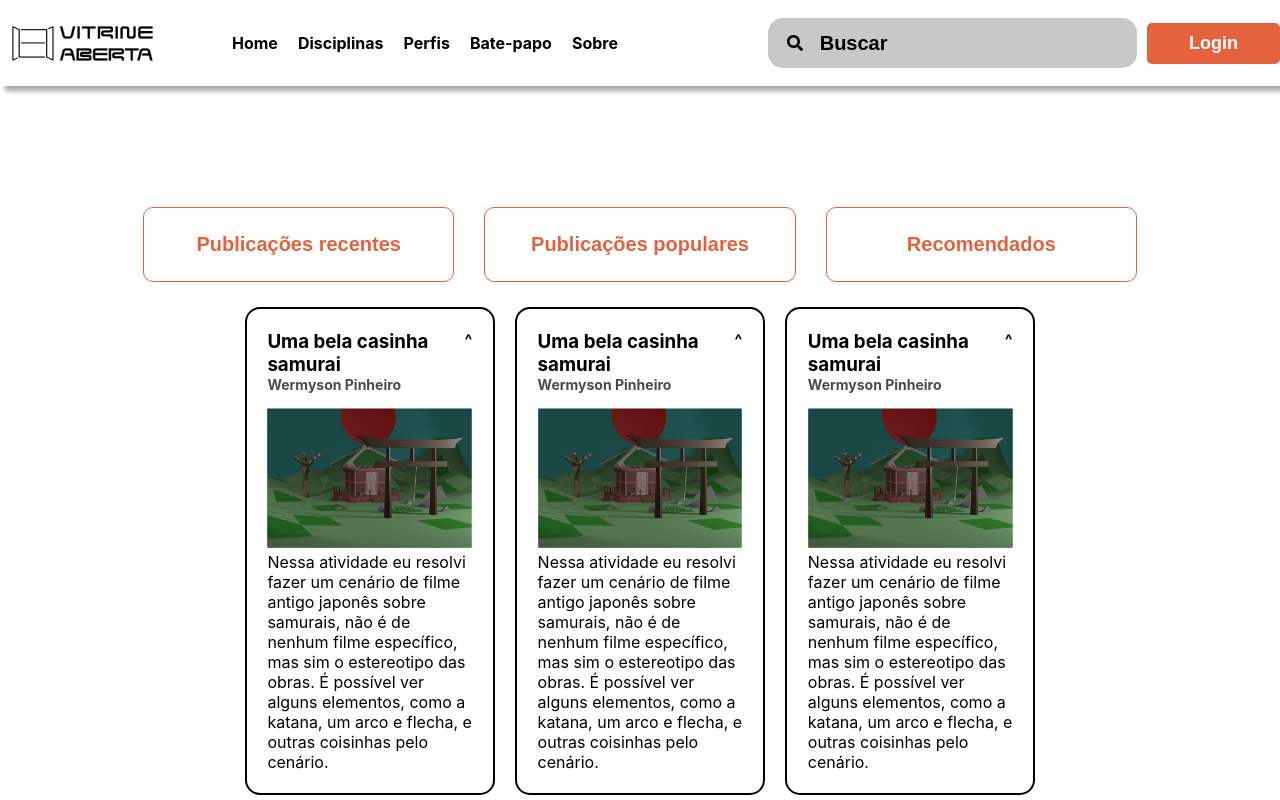
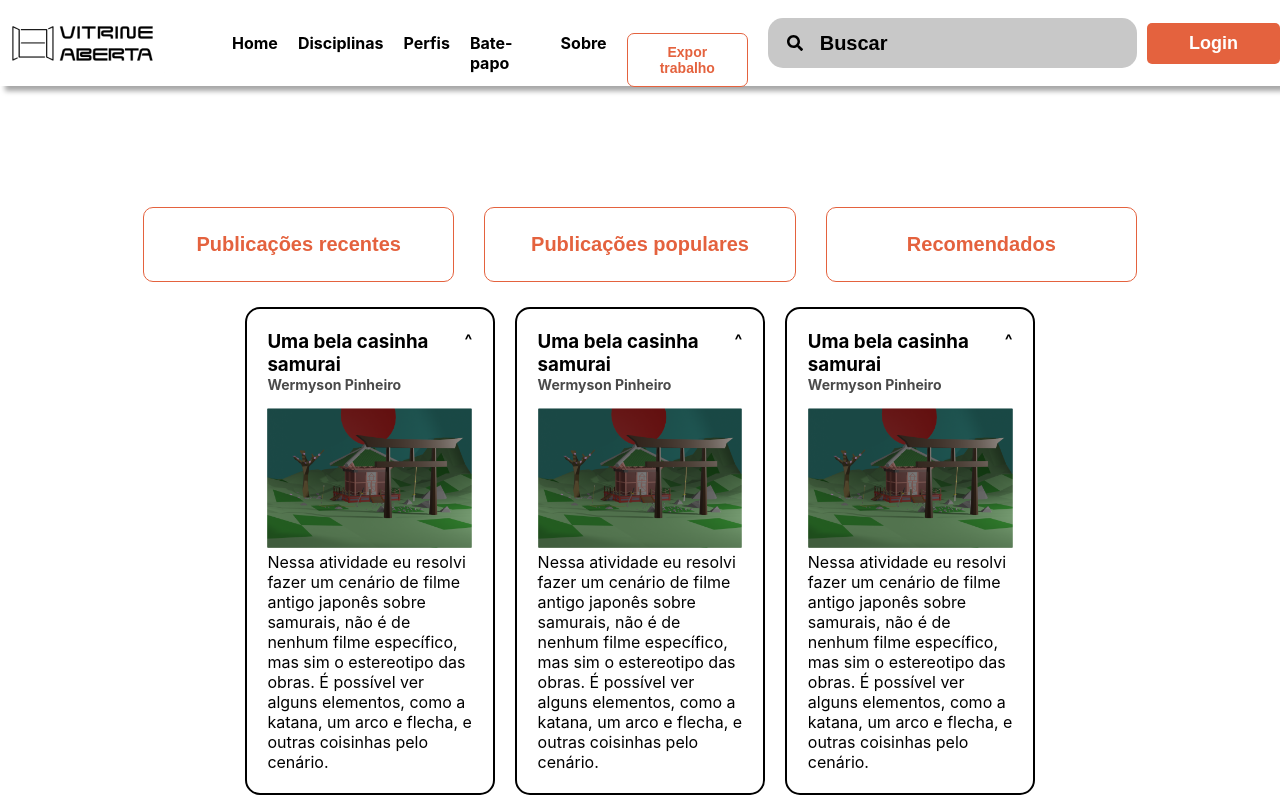
Before and after one commit to LuisGuilherme26/vitrine_aberta, a React (Create React App) app: page / in a window 1280 px wide. Shown: the top 800 px of the page. Built offline with nearby package versions, Linux system fonts and the light colour scheme.

Commit message:
attadtatdtd

```diff
--- a/src/App.css
+++ b/src/App.css
@@ -77,6 +77,20 @@ nav{
   align-items: center;
   height: 20px;
   width: 15%;
+}
+
+.navbar .btn-expor{
+  font-size: 14px;
+  padding: 10px 20px;
+  background-color: white;
+  border: 1px solid #E4623E;
+  border-radius: 7px;
+  font-weight: bold;
+  color: #E4623E;
+}
+
+.navbar .btn-expor:hover{
+  cursor: pointer;
 }
 
 .navbar input{
--- a/src/components/Navbar.jsx
+++ b/src/components/Navbar.jsx
@@ -115,6 +115,7 @@ const Navbar = () => {
                             <li><Link className="link-route" to="/Perfis">Perfis</Link></li>
                             <li><Link className="link-route" to="/Bate-papo">Bate-papo</Link></li>
                             <li><Link className="link-route" to="/Sobre">Sobre</Link></li>
+                            <li><button className="btn-expor">Expor trabalho</button></li>
                         </ul>
                     </div>
                     <div className="nav-box" style={{ width: "40%", position: "relative", height: "45px"}}>
```
